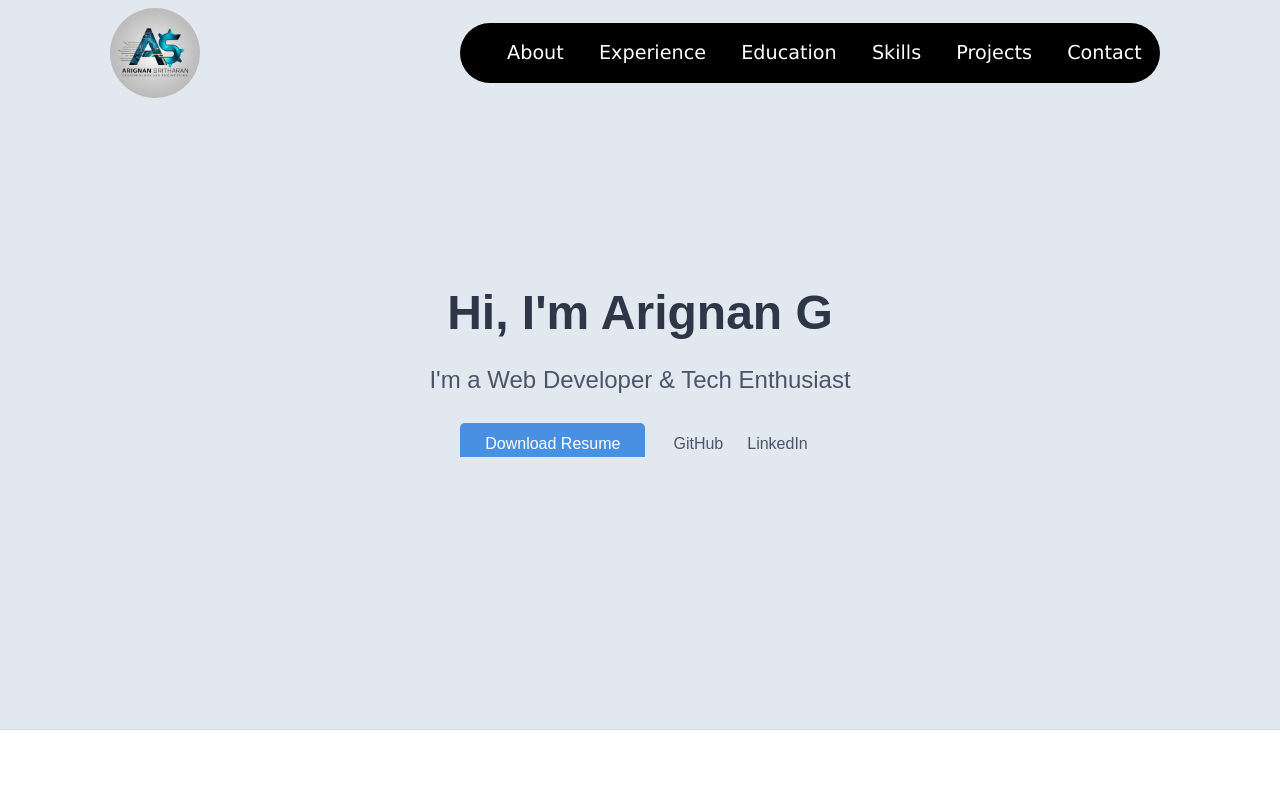
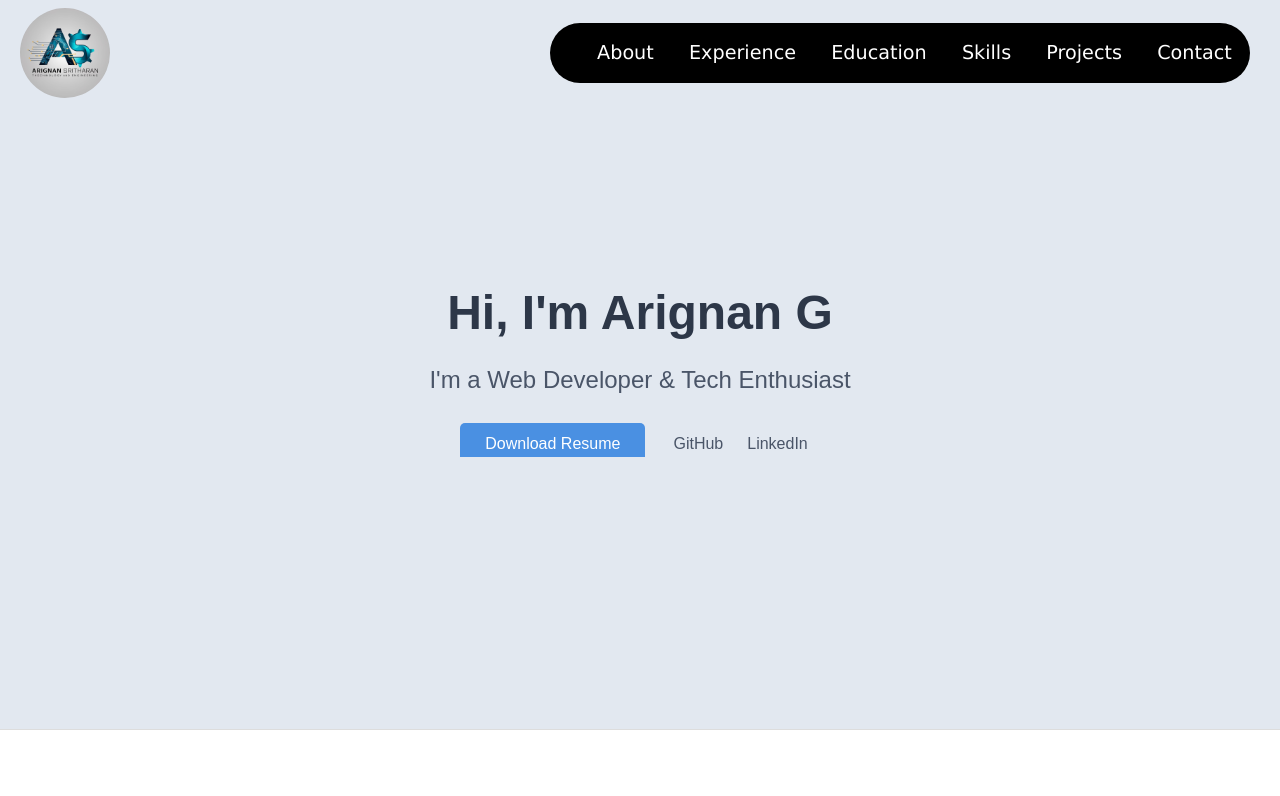
Before and after one commit to Arignan/Portfolio-Arignan-new, a React (Vite) app: page / in a window 1280 px wide. Shown: the top 796 px of the page. Built offline with nearby package versions, Linux system fonts and the light colour scheme.

Commit message:
navbar updated

```diff
--- a/src/components/Navbar/Navbar.module.css
+++ b/src/components/Navbar/Navbar.module.css
@@ -2,7 +2,7 @@
 
 /* Base Navbar Styling */
 .container{
-    max-width: auto;
+    max-width: 100%;
 }
 .navbar {
     background-color: none; /* Start transparent or very light */
--- a/src/global.css
+++ b/src/global.css
@@ -34,7 +34,7 @@
 
   /* Basic Container */
   .container {
-    max-width: 1100px;
+    max-width: 100%;
     margin: auto;
     padding: 0 20px;
     overflow: hidden; /* Clear floats if needed */
```
